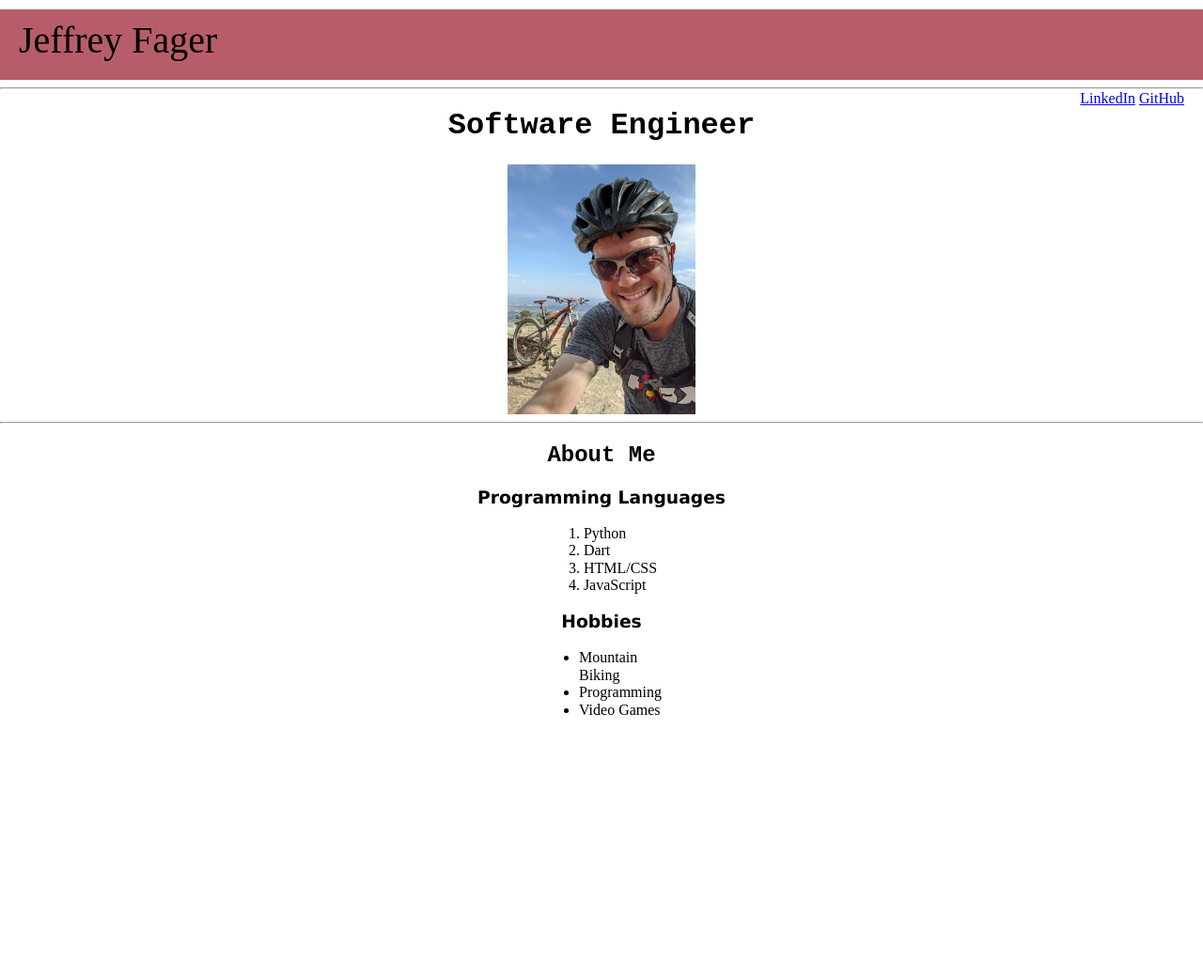
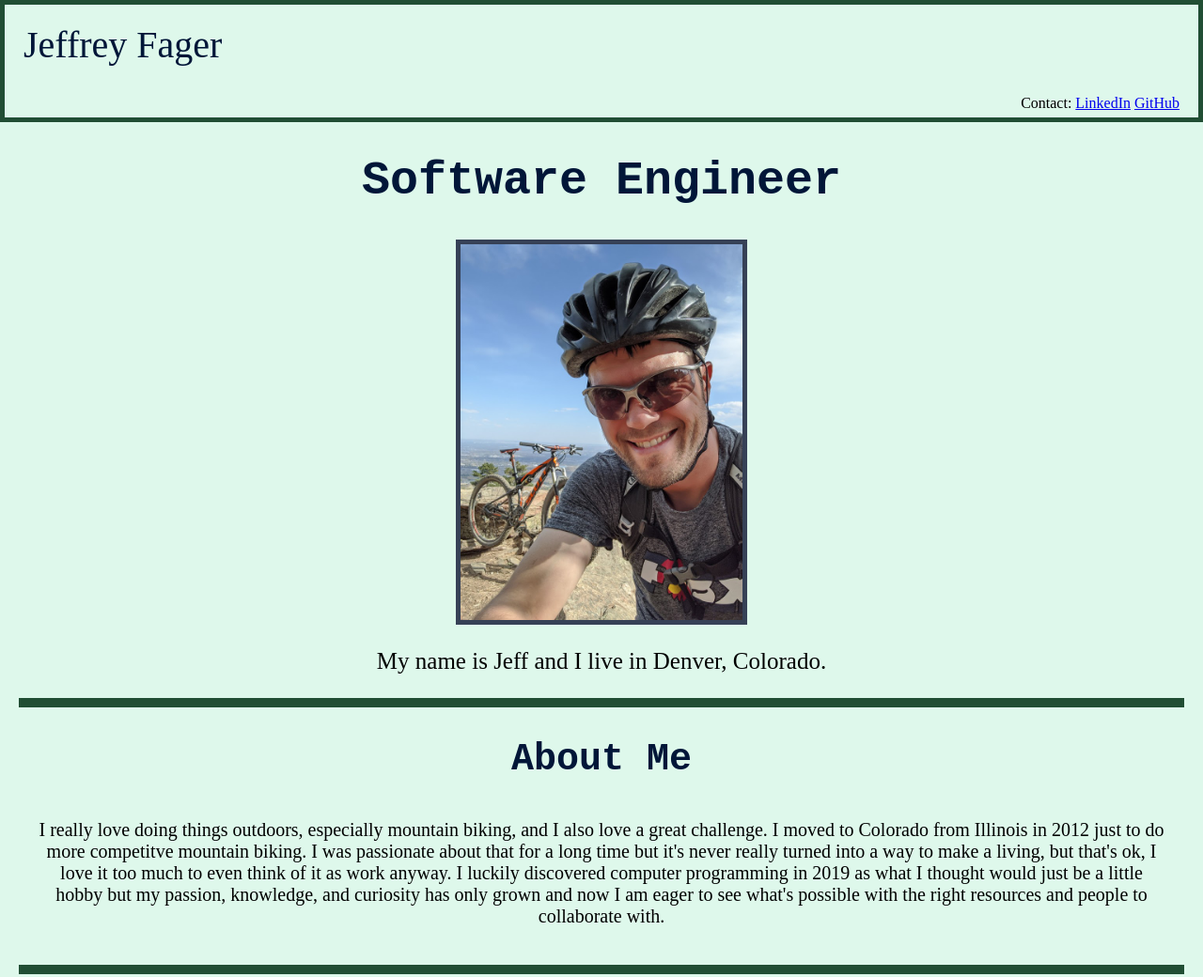
Before and after one commit to JPDenver/FirstPortfolioWebsite, a plain HTML site: page index.html in a window 1280 px wide. Shown: the top 1040 px of the page at 94% size. Before the commit the page ends 800 px from the top, so only its background shows below. Drawn offline with nearby package versions, Linux system fonts and the light colour scheme.

Commit message:
Meets all assignment requirements.

```diff
--- a/index.html
+++ b/index.html
@@ -4,43 +4,43 @@
     <meta charset="utf-8">
     <meta name="viewport" content="width=device-width">
     <title>Jeff's First Profile Website</title>
+    <!-- Link to Normalize -->
     <link
     href="https://cdnjs.cloudflare.com/ajax/libs/normalize/8.0.1/normalize.min.css"
     rel="stylesheet"
     type="text/css"/>
     <link href="style.css" rel="stylesheet" type="text/css" />
   </head>
-<!--
-  Use Bold text or some sort of styling
-  hobbies as an unorderd list
-  ordered list of
-
-  -->
 
 
-
-
+  <!-- This is where the actual content on the page begins -->
   <body>
     <header>
       <p>Jeffrey Fager</p>
       <nav>
-        <!-- Hyperlink and style on the upper right -->
+        <!-- Hyperlink contacts on the upper right -->
+        Contact:
         <a href = 'https://www.linkedin.com/in/jeffrey-paul-5802631b6'>LinkedIn</a>
         <a href = 'https://github.com/JPDenver'>GitHub</a>
       </nav>
     </header>
 
-    <hr>
     <main>
-
+      <!-- This is the main intro with the image and brief introduction -->
       <h1>Software Engineer</h1>
-
+      <!-- Photo is located in local directory -->
       <img src = "Portfolio Photo.jpg" width="200">
-
+      <div>
+      <p>My name is Jeff and I live in Denver, Colorado.</p>
+      </div>
       <hr>
-
+      <!-- This is the more detailed about me section -->
+      <article>
       <h2>About Me</h2>
-
+      <p class = aboutMe>I really love doing things outdoors, especially mountain biking, and I also love a great challenge. I moved to Colorado from Illinois in 2012 just to do more competitve mountain biking. I was passionate about that for a long time but it's never really turned into a way to make a living, but that's ok, I love it too much to even think of it as work anyway.  I luckily discovered computer programming in 2019 as what I thought would just be a little hobby but my passion, knowledge, and curiosity has only grown and now I am eager to see what's possible with the right resources and people to collaborate with.  </p>
+      </article>
+      <hr>
+      <!-- This is where the unordered and ordered lists go -->
       <h3>Programming Languages</h3>
 
 
@@ -50,7 +50,7 @@
         <li>HTML/CSS</li>
         <li>JavaScript</li>
       </ol>
-
+      <hr>
 
       <h3>Hobbies</h3>
 
@@ -61,8 +61,11 @@
         <li>Video Games</li>
       </ul>
 
-
     </main>
-    <!-- needs an image -->
+    <hr>
+    <!-- Finally add a footer, projected grad date? -->
+    <footer>
+      <p>Projected Graduation from Thinkful Software Engineering Bootcamp: 07/11/2021</p>
+    </footer>
   </body>
 </html>
--- a/style.css
+++ b/style.css
@@ -1,27 +1,82 @@
-/*
-Color Pallet from Coolors
-{"Xiketic":"1a1423",
-"Dark Purple":"372549",
-"Twilight Lavender":"774c60",
-"Popstar":"b75d69",
-"Champagne Pink":"eacdc2"}
-*/
+
+/* Color pallette from Coolors */
+/* --oxford-blue: #011638ff;
+--charcoal: #364156ff;
+--light-gray: #cdcdcdff;
+--honeydew: #dff8ebff;
+--british-racing-green: #214e34ff; */
 
 /* MAKE SURE YOU USE SOME DIFFERENT FONTS */
 
+
+/* Styling for my name at the top */
 body header p{
   font-size: 40px;
+  color: #011638;
 }
 
+
+/* Styling for navigation */
 nav{
   text-align: right;
   padding: 10px;
   margin: 10px;
+
 }
+
+/* pseudo-classes for links */
+a{
+  link: blue;
+  visited: purple;
+  hover: red;
+  active: darkred;
+
+}
+
+
+/* Adjusting font sizes for titles */
+h1{
+  font-size: 50px;
+}
+h2{
+  font-size: 40px;
+}
+h3{
+  font-size: 30px;
+}
+
+
 
 h1, h2{
   text-align: center;
   font-family: 'Courier New', Courier, monospace;
+  color: #011638;
+}
+
+
+/* Styling for the image */
+img{
+  width: 300px;
+  display: block;
+  margin-left: auto;
+  margin-right: auto;
+  border: 5px solid #364156;
+}
+
+/* Class made to style the paragraph within the about me section */
+.aboutMe{
+  margin: 40px;
+  font-size: 20px;
+}
+
+
+/* Centering for most large text blocks */
+article p, div p{
+  text-align: center;
+}
+
+div p{
+  font-size: 25px;
 }
 
 h3{
@@ -30,32 +85,50 @@ h3{
 }
 
 body{
-  background-color:
+  background: #def8eb;
 }
 
+header{
+  height: 120px;
+  background-color: ;
+  border: 5px solid #214e34 ;
+
+}
+
+/*
+Colors Again */
+/* --oxford-blue: #011638ff;
+--charcoal: #364156ff;
+--light-gray: #cdcdcdff;
+--honeydew: #dff8eb ff;
+--british-racing-green: #214e34ff; */
 
 
+header p{
+  padding: 10px;
+  margin: 10px;
+
+}
+
+/* List Stlying */
 ol, ul{
-  width: 50px;
+  font-size: 25px;
+  width: 70pxpx;
   display: table;
   text-align: left;
   margin-left: auto;
   margin-right: auto;
 }
 
-header{
-  height: 75px;
-  background-color: #b75d69;
-
+/* Footer Styling */
+footer p{
+  text-align: center;
 }
 
-header p{
-  margin: 10px;
-  padding: 10px;
+hr{
+  border: 0px;
+  height: 10px;
+  color:#214e34;
+  background-color: #214e34;
+  margin: 20px;
 }
-
-img{
-  display: block;
-  margin-left: auto;
-  margin-right: auto;
-}
```
